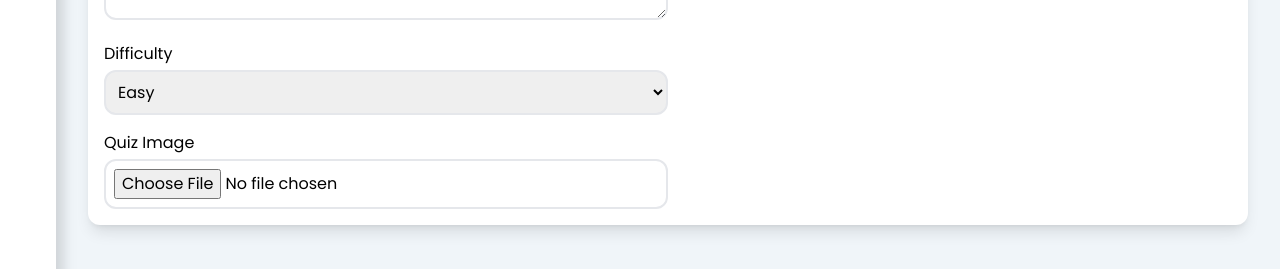
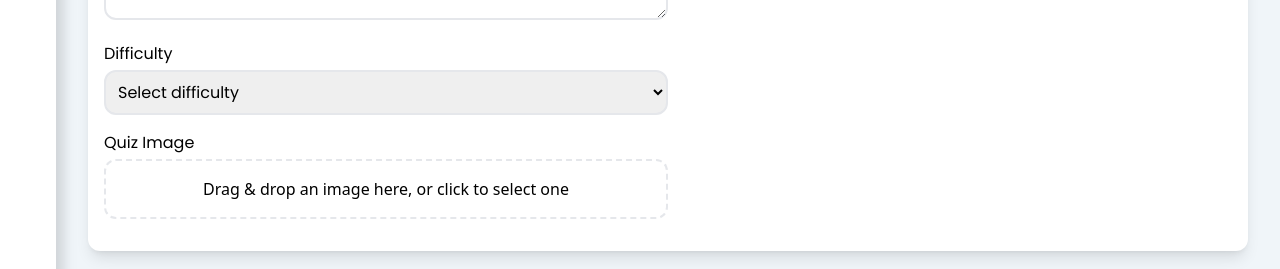
Before and after one commit to viniduminsara/Quizzy_Admin_Panel, a React (Vite) app: page /quizzes/new in a window 1280 px wide. Shown: the part 368-637 px from the top of the page. Built offline with nearby package versions, Linux system fonts and the light colour scheme; no server answers.

Commit message:
add drag file input

```diff
--- a/package.json
+++ b/package.json
@@ -14,6 +14,7 @@
     "react": "^18.3.1",
     "react-data-table-component": "^7.6.2",
     "react-dom": "^18.3.1",
+    "react-dropzone": "^14.2.3",
     "react-icons": "^5.3.0",
     "react-router-dom": "^6.26.2",
     "react-toastify": "^10.0.5"
--- a/src/components/QuizForm/QuizDetailsForm.jsx
+++ b/src/components/QuizForm/QuizDetailsForm.jsx
@@ -1,4 +1,28 @@
+import { useCallback, useState } from "react";
+import { useDropzone } from "react-dropzone";
+
 const QuizDetailsForm = ({ quizData, setQuizData, handleImageUpload }) => {
+    const [imagePreview, setImagePreview] = useState(null); // State for image preview
+
+    const onDrop = useCallback((acceptedFiles) => {
+        if (acceptedFiles.length > 0) {
+            const file = acceptedFiles[0];
+            setQuizData({ ...quizData, image: file });
+            handleImageUpload({ target: { files: acceptedFiles } });
+
+            const reader = new FileReader();
+            reader.onloadend = () => {
+                setImagePreview(reader.result);
+            };
+            reader.readAsDataURL(file);
+        }
+    }, [quizData, setQuizData, handleImageUpload]);
+
+    const { getRootProps, getInputProps, isDragActive } = useDropzone({
+        onDrop,
+        accept: "image/*",
+        multiple: false
+    });
 
     return (
         <div className="space-y-4 mb-4 lg:mb-0">
@@ -27,9 +51,11 @@ const QuizDetailsForm = ({ quizData, setQuizData, handleImageUpload }) => {
                 <label className="block poppins-regular font-medium mb-1">Difficulty</label>
                 <select
                     className="w-full border-2 p-2 rounded-xl poppins-regular"
+                    value={quizData.difficulty}
                     onChange={(e) => setQuizData({ ...quizData, difficulty: e.target.value })}
                     required
                 >
+                    <option value="">Select difficulty</option>
                     <option value="Easy">Easy</option>
                     <option value="Medium">Medium</option>
                     <option value="Hard">Hard</option>
@@ -38,13 +64,38 @@ const QuizDetailsForm = ({ quizData, setQuizData, handleImageUpload }) => {
 
             <div>
                 <label className="block poppins-regular font-medium mb-1">Quiz Image</label>
-                <input
-                    type="file"
-                    onChange={handleImageUpload}
-                    className="w-full border-2 p-2 rounded-xl poppins-regular"
-                    accept="image/*"
-                    required
-                />
+                <div
+                    {...getRootProps({
+                        className: `border-2 border-dashed p-4 rounded-xl cursor-pointer mb-4 ${
+                            isDragActive ? "bg-blue-100" : "bg-white"
+                        }`
+                    })}
+                >
+                    <input {...getInputProps()} />
+                    {isDragActive ? (
+                        <p className="text-center">Drop the image here...</p>
+                    ) : (
+                        <p className="text-center">
+                            Drag & drop an image here, or click to select one
+                        </p>
+                    )}
+                    {quizData.image && (
+                        <p className="mt-2 text-center">{quizData.image.name}</p>
+                    )}
+                </div>
+
+                {imagePreview && (
+                    <>
+                        <label className="block poppins-regular font-medium mb-1">Image Preview</label>
+                        <div className="mt-4">
+                            <img
+                                src={imagePreview}
+                                alt="Preview"
+                                className="mx-auto w-full h-64 object-contain border-2 rounded-xl"
+                            />
+                        </div>
+                    </>
+                )}
             </div>
         </div>
     );
```
Also changed, not shown: 1 other file (tests, documents, lock files or other folders).
